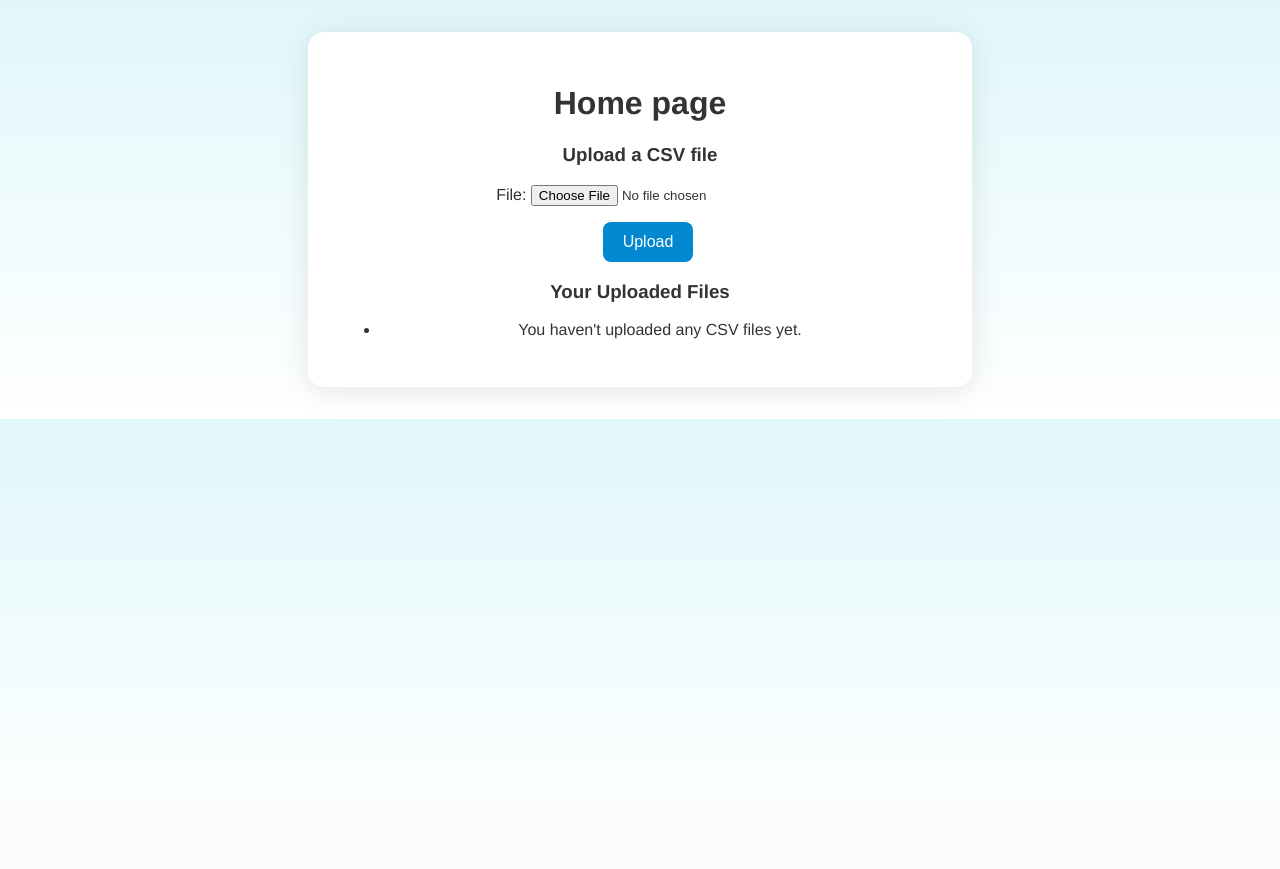
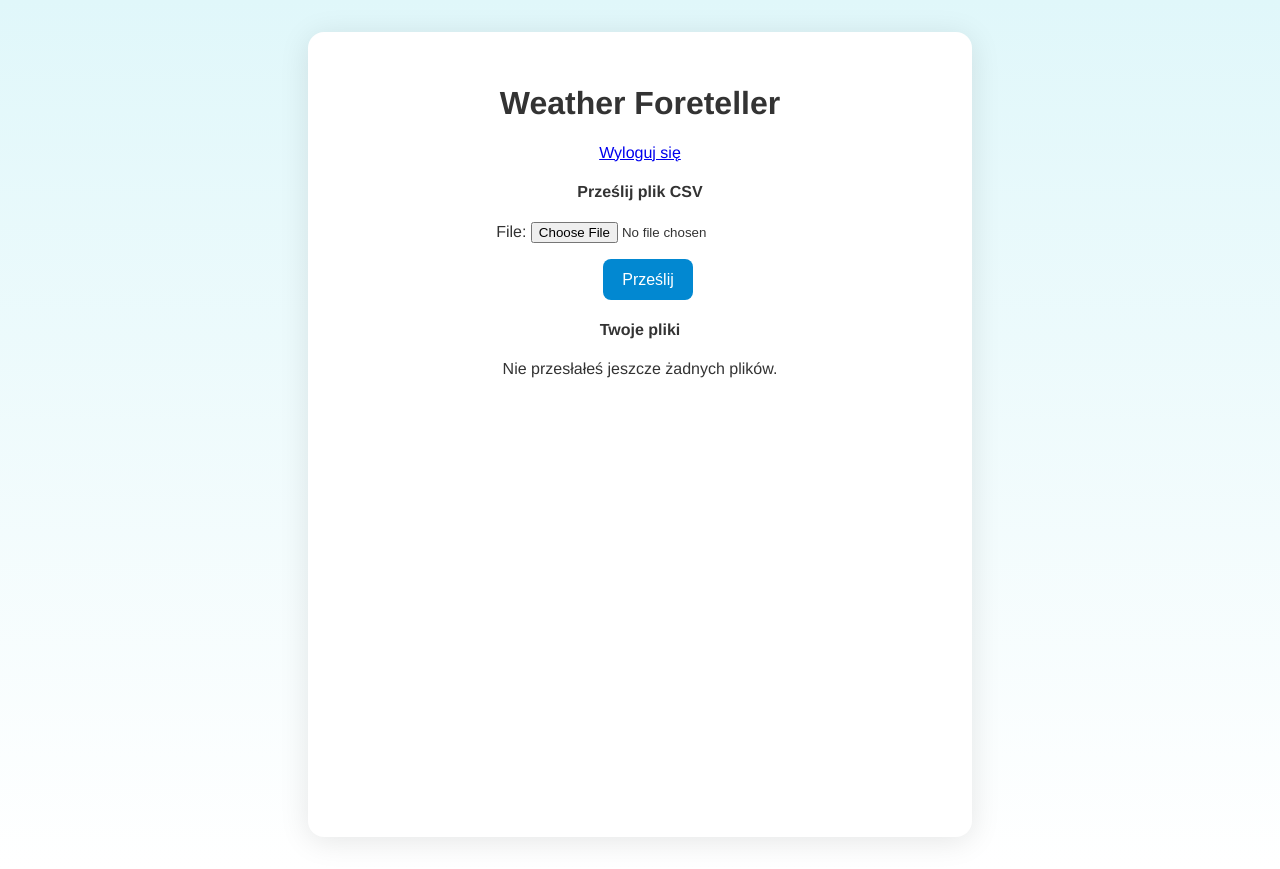
Before and after one commit to arkadiusoo/WeatherForeteller, a Django app: page / in a window 1280 px wide. Before the commit the page ends 620 px from the top, so only its background shows below. Run offline with Django 5.2, Linux system fonts and the light colour scheme; the visitor is signed in with stand-in values (Sample User, id 1); data that the repository does not hold is empty.

Commit message:
home page looks better

```diff
--- a/templates/pages/home.html
+++ b/templates/pages/home.html
@@ -4,31 +4,37 @@
 {% block title %}Home page{% endblock title %}
 
 {% block content %}
-<h1 class="text-center">Home page</h1>
+<div class="container d-flex justify-content-center align-items-center" style="min-height: 90vh;">
+  <div class="card shadow-lg p-4" style="max-width: 700px; width: 100%; border-radius: 1rem;">
+    <h1 class="text-center mb-3">Weather Foreteller</h1>
 
-<div class="container mt-4">
-    <div class="row">
-        <div class="col-md-6">
-            <h3>Upload a CSV file</h3>
-            <form method="POST" enctype="multipart/form-data">
+    <div class="text-end mb-4">
+      <a href="{% url 'account_logout' %}" class="btn btn-outline-danger btn-sm">Wyloguj się</a>
+    </div>
+
+    <div class="mb-5">
+      <h4 class="mb-3 text-center">Prześlij plik CSV</h4>
+      <form method="POST" enctype="multipart/form-data" class="text-center">
         {% csrf_token %}
         {{ form.as_p }}
-                <button class="btn btn-primary" type="submit">Upload</button>
+        <button class="btn btn-primary mt-2" type="submit">Prześlij</button>
       </form>
     </div>
 
-        <div class="col-md-6">
-            <h3>Your Uploaded Files</h3>
-            <ul class="list-group">
+    <div>
+      <h4 class="mb-3 text-center">Twoje pliki</h4>
+      {% if user_csvs %}
+        <ul class="list-group list-group-flush">
           {% for csv in user_csvs %}
           <li class="list-group-item d-flex justify-content-between align-items-center">
             {{ csv.file.name|cut:"csv_files/" }}
-                        <span class="badge badge-secondary">{{ csv.uploaded_at|date:"Y-m-d H:i" }}</span>
+            <span class="badge bg-secondary">{{ csv.uploaded_at|date:"Y-m-d H:i" }}</span>
           </li>
-                {% empty %}
-                    <li class="list-group-item">You haven't uploaded any CSV files yet.</li>
           {% endfor %}
         </ul>
+      {% else %}
+        <p class="text-muted text-center mb-0">Nie przesłałeś jeszcze żadnych plików.</p>
+      {% endif %}
     </div>
   </div>
 </div>
```
Also changed, not shown: static/css/base.css (+10 -26 lines). Lines whose indentation alone changed are shown as unchanged.
